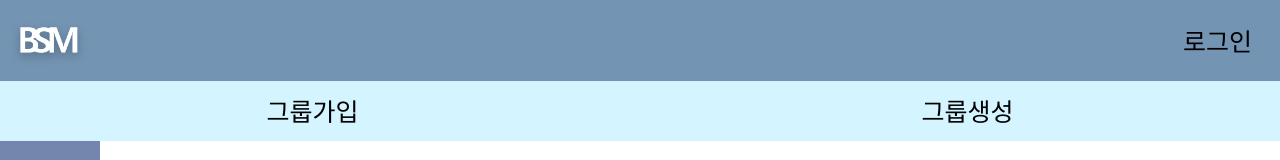
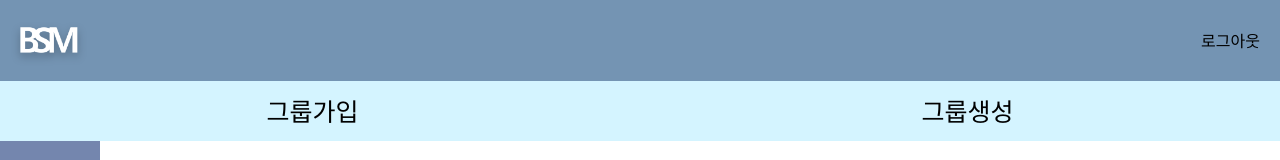
Before and after one commit to BSM-Speaker/BSM-Speaker-Frontend, a React (Create React App) app: page / in a window 1280 px wide. Shown: the top 160 px of the page. Built offline with nearby package versions, Linux system fonts and the light colour scheme; sample sign-in values are in the browser's storage.

Commit message:
add: login

```diff
--- a/package.json
+++ b/package.json
@@ -6,6 +6,7 @@
     "@testing-library/jest-dom": "^5.16.5",
     "@testing-library/react": "^13.3.0",
     "@testing-library/user-event": "^13.5.0",
+    "axios": "^0.27.2",
     "qs": "^6.11.0",
     "react": "^18.2.0",
     "react-dom": "^18.2.0",
@@ -37,5 +38,6 @@
       "last 1 firefox version",
       "last 1 safari version"
     ]
-  }
+  },
+  "proxy": "https://speaker.bssm.kro.kr"
 }
--- a/src/component/Header.js
+++ b/src/component/Header.js
@@ -1,3 +1,4 @@
+import { useState } from "react";
 import { Link } from "react-router-dom";
 import styled from "styled-components";
 const StyledHeader = styled.header `
@@ -32,12 +33,23 @@ const StyledLogin = styled.a`
         color: #7494B3;
     }
 `
+
+const UserMenu = styled.div`
+    margin-right: 20px;
+`
 function Header() {
+    const [a,b] = useState(localStorage.getItem('user'))
     return (
         <StyledHeader>
             <Link to={"/"}><Logo/></Link>
-            <StyledLogin
-                href="https://auth.bssm.kro.kr/oauth?clientId=66f68ad9&redirectURI=http://localhost:3000/oauth">로그인</StyledLogin>
+            {a == null ? <StyledLogin
+                href="https://auth.bssm.kro.kr/oauth?clientId=66f68ad9&redirectURI=http://localhost:3000/oauth"
+                >로그인</StyledLogin> : <UserMenu onClick={()=>{
+                    localStorage.removeItem('user');
+                    b(null);
+                }}>
+                    로그아웃
+                </UserMenu>}
         </StyledHeader>
     )
 }
--- a/src/pages/ouath.js
+++ b/src/pages/ouath.js
@@ -1,15 +1,28 @@
 import { useEffect } from 'react';
-import { useLocation } from 'react-router-dom';
+import { useLocation, useNavigate } from 'react-router-dom';
+import axios from 'axios';
 import qs from 'qs';
 function Oauth() {
     const location = useLocation();
     const query = qs.parse(location.search, {ignoreQueryPrefix: true})
+    const navigate = useNavigate();
     useEffect(() => {
-        console.log(query);
+        console.log(query.code);
+        axios.post(`api/user/oauth/bsm?code=${query.code}`,{ withCredentials: true })
+        .then((res) => {
+        }).catch((err) => {
+            console.log(err)
+        });
+        axios.get("api/user",{ withCredentials: true })
+        .then((res)=> {
+            localStorage.setItem('user', JSON.stringify(res.data));
+        }).catch(err=>{
+            console.log(err);
+        })
+        navigate('/');
     }, [ location ])
     return (
         <>
-        fd
         </>
     )
 }
```
Also changed, not shown: 1 other file (tests, documents, lock files or other folders).
